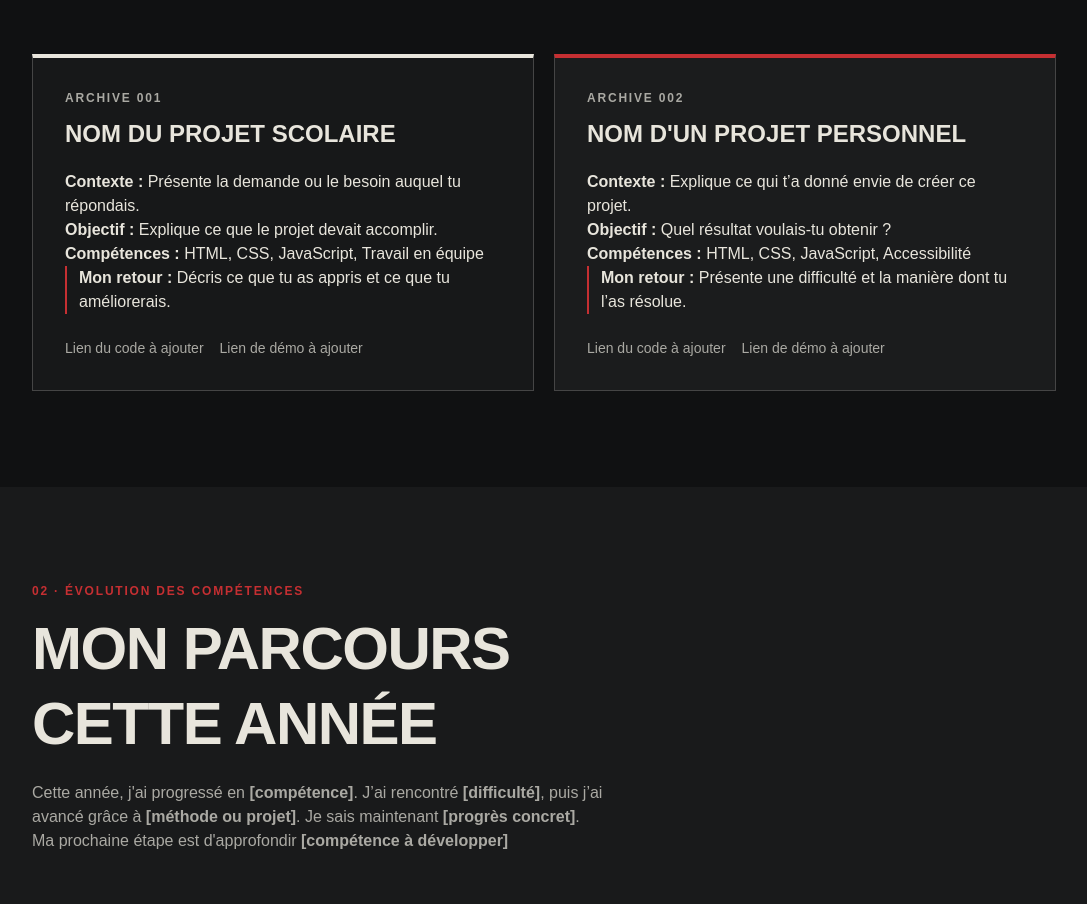
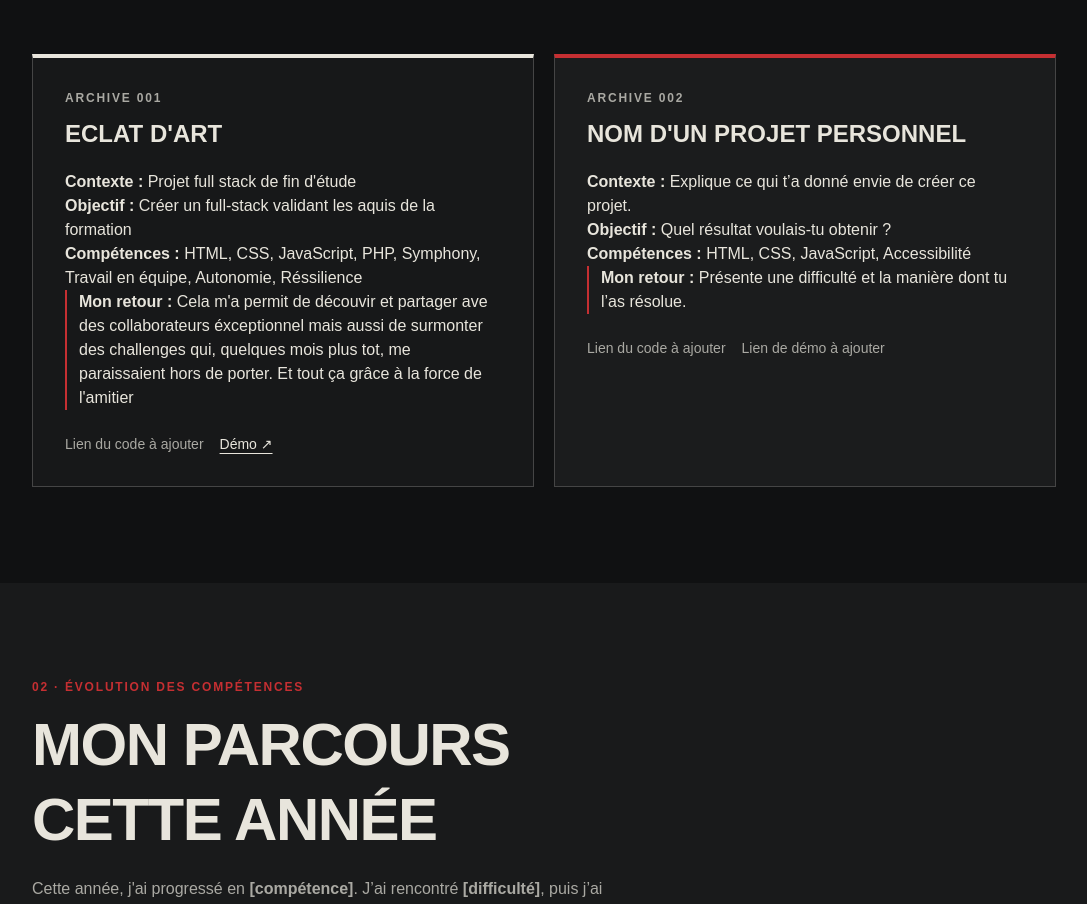
Before and after one commit to victorzanotelli/myPortfolio, a Vue app: page / in a window 1280 px wide. Shown: the part 1380-2284 px from the top of the page, without its empty margins (96-1183 px from the left). Built offline with nearby package versions, Linux system fonts and the light colour scheme.

Commit message:
voila, voila

```diff
--- a/src/App.vue
+++ b/src/App.vue
@@ -9,13 +9,13 @@ const year = new Date().getFullYear()
 const projects = [
   {
     number: 'Archive 001',
-    title: 'Nom du projet scolaire',
-    context: 'Présente la demande ou le besoin auquel tu répondais.',
-    objective: 'Explique ce que le projet devait accomplir.',
-    skills: ['HTML', 'CSS', 'JavaScript', 'Travail en équipe'],
-    reflection: 'Décris ce que tu as appris et ce que tu améliorerais.',
+    title: "Eclat d'art",
+    context: "Projet full stack de fin d'étude",
+    objective: "Créer un full-stack validant les aquis de la formation",
+    skills: ['HTML', 'CSS', 'JavaScript',"PHP","Symphony", 'Travail en équipe', "Autonomie", "Réssilience"],
+    reflection: "Cela m'a permit de découvir et partager ave des collaborateurs éxceptionnel mais aussi de surmonter des challenges qui, quelques mois plus tot, me paraissaient hors de porter. Et tout ça grâce à la force de l'amitier",
     code: '',
-    demo: '',
+    demo: 'https://github.com/WildCodeSchool/2023-09-PHP-LYON-P3-eclat-d-art',
   },
   {
     number: 'Archive 002',
```
